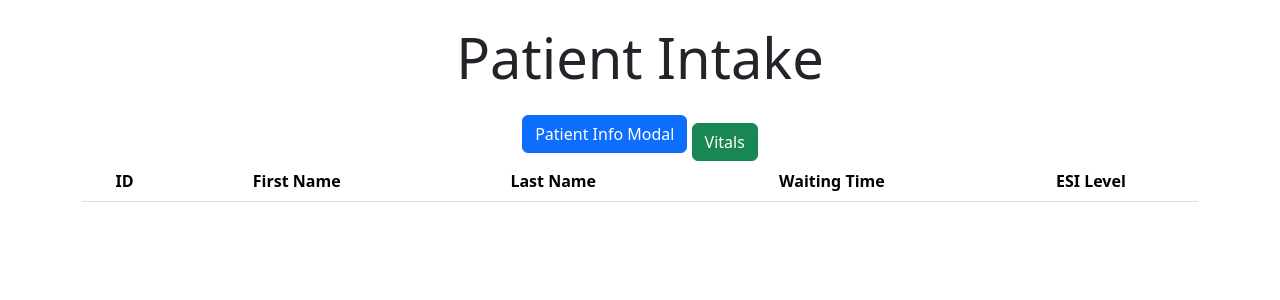
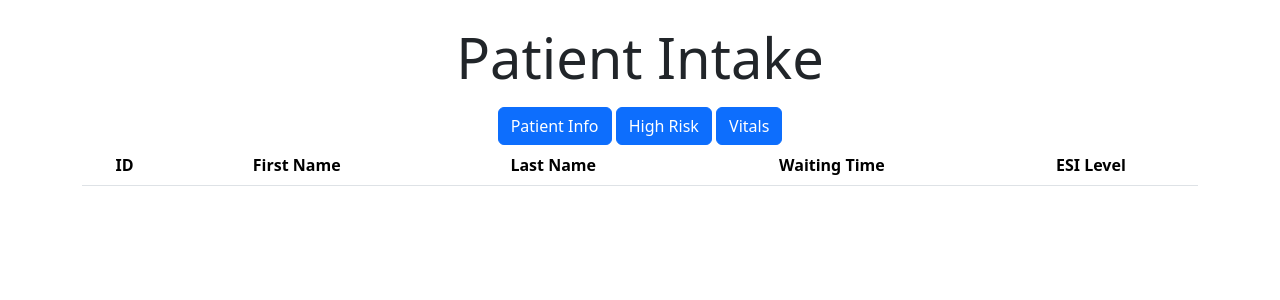
Before and after one commit to qubitscapstone/Qubits-Capstone-Project, a Django app: page /patient_intake in a window 1280 px wide. Shown: the part 56-356 px from the top of the page. Run offline with Django 5.2, Linux system fonts and the light colour scheme; the visitor is signed in with stand-in values (Sample User, id 1); data that the repository does not hold is empty.

Commit message:
created high risk form

```diff
--- a/qubits_capstone/website/forms.py
+++ b/qubits_capstone/website/forms.py
@@ -82,3 +82,35 @@ class VitalsForm(forms.ModelForm):
                     'class': 'form-control',
                     'required': True, } )
         }
+
+class HighRiskForm(forms.Form):
+    life_saving_intervention = forms.ChoiceField(
+        label = "Is immediate lifesaving intervention needed?",
+        choices = [( False, "No"),
+                    (True, "Yes")],
+        widget = forms.Select(attrs={"class": "form-select"}))
+
+    high_risk = forms.ChoiceField(
+        label = "Is this a high-risk situation?",
+        choices = [( False, "No"),
+                    (True, "Yes")],
+        widget = forms.Select(attrs={"class": "form-select"}))
+
+    disoriented = forms.ChoiceField(
+        label = "Is the patient confused, lethargic, or disoriented?",
+        choices = [( False, "No"),
+                    (True, "Yes")],
+        widget = forms.Select(attrs={"class": "form-select"}))
+
+    severe_pain = forms.ChoiceField(
+        label = "Is the patient in severe pain or distress?",
+        choices = [( False, "No"),
+                   (True, "Yes")],
+        widget = forms.Select(attrs={"class": "form-select"}))
+
+    diff_resources = forms.ChoiceField(
+        label = "How many different resources are needed",
+        choices = [(0, "None"),
+                   (1, "One"),
+                   (2, "Many")],
+        widget = forms.Select(attrs={"class": "form-select"}))
--- a/qubits_capstone/website/templates/patient_intake.html
+++ b/qubits_capstone/website/templates/patient_intake.html
@@ -11,7 +11,7 @@
 
         <!-- Patient Info -->
         <button type="button" class="btn btn-primary" data-bs-toggle="modal" data-bs-target="#patient-info-modal">
-        Patient Info Modal
+            Patient Info
         </button>
         <div class="modal fade" id="patient-info-modal" data-bs-backdrop="static" tabindex="-1">
             <div class="modal-dialog">
@@ -33,11 +33,32 @@
                 </div>
             </div>
         </div>
-
-    {% endif %}
-
+        <!-- High Risk Situations -->
+        <button type="button" class="btn btn-primary" data-bs-toggle="modal" data-bs-target="#high-risk-modal">
+            High Risk
+        </button>
+        <div class="modal fade" id="high-risk-modal" data-bs-backdrop="static" tabindex="-1">
+            <div class="modal-dialog">
+                <div class="modal-content">
+                    <div class="modal-header">
+                        <h5 class="modal-title">High Risk</h5>
+                        <button type="button" class="btn-close" data-bs-dismiss="modal" aria-label="Close"></button>
+                    </div>
+                    <form action="{% url 'patient_intake' %}" method="post">
+                        {% csrf_token %}
+                        <div class="modal-body">
+                            {{ high_risk_form.as_p }}
+                        </div>
+                        <div class="modal-footer">
+                            <button type="button" class="btn btn-secondary" data-bs-dismiss="modal">Close</button>
+                            <button type="submit" name="high_risk_submit" class="btn btn-primary">Save changes</button>
+                        </div>
+                    </form>
+                </div>
+            </div>
+        </div>
         <!-- Vitals -->
-<button type="button" class="btn btn-success mt-3" data-bs-toggle="modal" data-bs-target="#vitals-modal">
+        <button type="button" class="btn btn-primary" data-bs-toggle="modal" data-bs-target="#vitals-modal">
             Vitals
         </button>
 
@@ -63,7 +84,7 @@
                 </div>
             </div>
         </div>
-
+    {% endif %}
         <!-- All Current Patients -->
         <table class="table">
         <thead>
--- a/qubits_capstone/website/views.py
+++ b/qubits_capstone/website/views.py
@@ -1,7 +1,7 @@
 from django.shortcuts import render
 from django.contrib.auth.decorators import login_required
 import website.models
-from .forms import PatientForm, VitalsForm
+from .forms import PatientForm, VitalsForm, HighRiskForm
 
 
 @login_required
@@ -15,26 +15,34 @@ def patient_intake(request):
     if request.method == "POST":
         if "patient_submit" in request.POST:
             patient_form = PatientForm(request.POST)
-            vitals_form = VitalsForm()
             if patient_form.is_valid():
                 patient_form.save()
             else:
                 print(patient_form.errors)
 
         elif "vitals_submit" in request.POST:
-            patient_form = PatientForm()
             vitals_form = VitalsForm(request.POST)
             if vitals_form.is_valid():
                 vitals_form.save()
             else:
                 print(vitals_form.errors)
 
+        elif "high_risk_submit" in request.POST:
+            high_risk_form = HighRiskForm(request.POST)
+            if high_risk_form.is_valid():
+                #TODO : high risk handling
+                pass
+            else:
+                print(high_risk_form.errors)
+
     patient_form = PatientForm()
+    high_risk_form = HighRiskForm()
     vitals_form = VitalsForm()
 
     context = {
         "all_visits": all_visits,
         "patient_form": patient_form,
+        "high_risk_form": high_risk_form,
         "vitals_form": vitals_form,
     }
     return render(request, "patient_intake.html", context)
```
Lines whose indentation alone changed are shown as unchanged.
